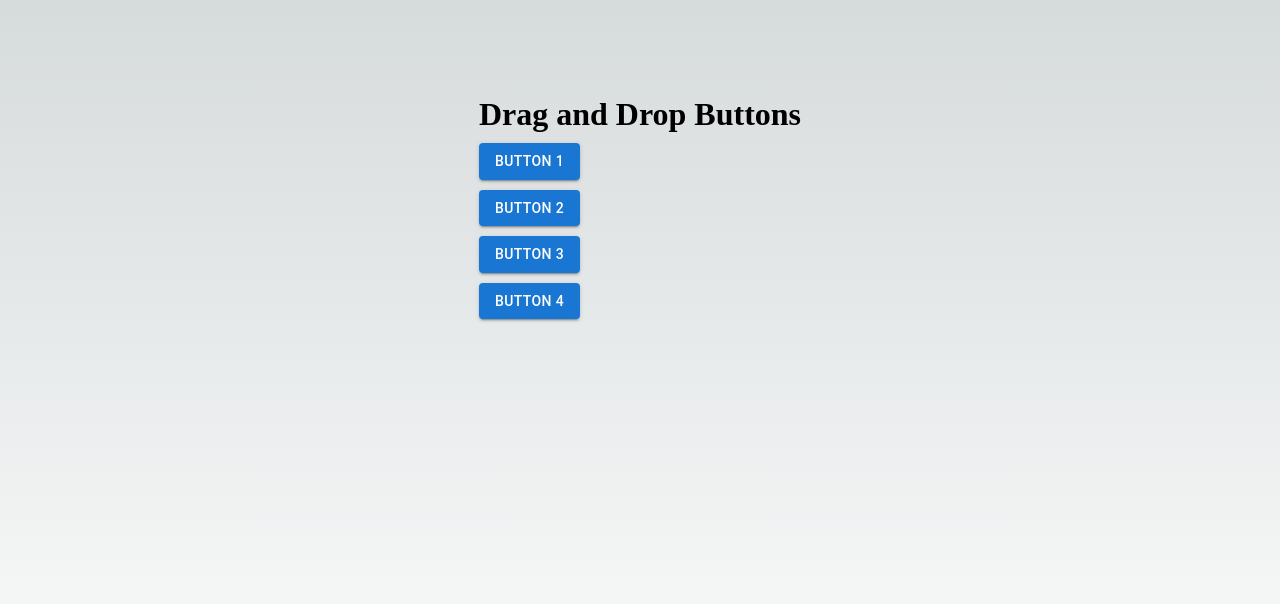
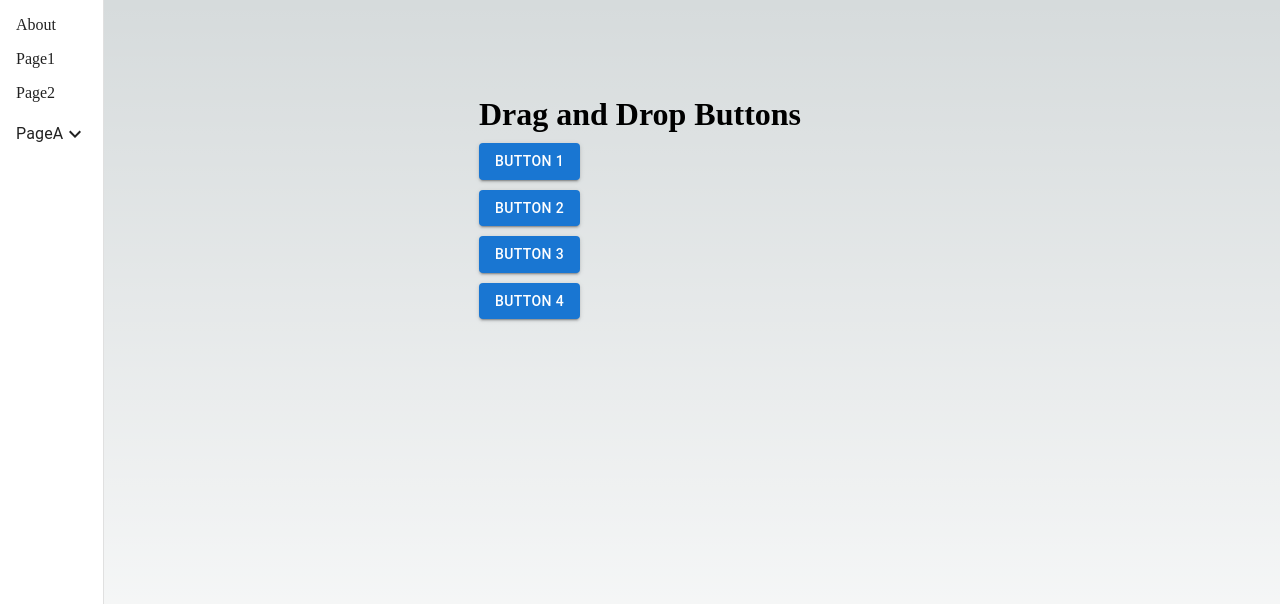
Before and after one commit to shichisan21/drag-test, a Next.js app: page / in a window 1280 px wide. Shown: the top 604 px of the page. Built offline with nearby package versions, Linux system fonts and the light colour scheme.

Commit message:
side menu

```diff
--- a/package.json
+++ b/package.json
@@ -11,6 +11,7 @@
   "dependencies": {
     "@emotion/react": "^11.10.6",
     "@emotion/styled": "^11.10.6",
+    "@mui/icons-material": "^5.11.16",
     "@mui/material": "^5.12.0",
     "@types/node": "18.15.11",
     "@types/react": "18.0.33",
@@ -22,6 +23,7 @@
     "react-dnd": "^16.0.1",
     "react-dnd-html5-backend": "^16.0.1",
     "react-dom": "18.2.0",
+    "react-router-dom": "^6.10.0",
     "typescript": "5.0.4"
   }
 }
--- /dev/null
+++ b/src/components/SideMenu.tsx
@@ -0,0 +1,39 @@
+import { useState } from "react";
+import Drawer from "@mui/material/Drawer";
+import List from "@mui/material/List";
+import ListItemButton from "@mui/material/ListItem";
+import ListItemText from "@mui/material/ListItemText";
+import Collapse from "@mui/material/Collapse";
+import ExpandLess from "@mui/icons-material/ExpandLess";
+import ExpandMore from "@mui/icons-material/ExpandMore";
+
+const SideMenu = () => {
+  const [open, setOpen] = useState(false);
+
+  const handleClick = () => {
+    setOpen(!open);
+  };
+
+  return (
+    <Drawer anchor='left' open={true} variant='persistent'>
+      <List>
+        <ListItemButton>About</ListItemButton>
+        <ListItemButton>Page1</ListItemButton>
+        <ListItemButton>Page2</ListItemButton>
+        <ListItemButton onClick={handleClick}>
+          <ListItemText primary='PageA' />
+          {open ? <ExpandLess /> : <ExpandMore />}
+        </ListItemButton>
+        <Collapse in={open} timeout='auto' unmountOnExit>
+          <List component='div' disablePadding>
+            <ListItemButton>
+              <ListItemText primary='PageB' />
+            </ListItemButton>
+          </List>
+        </Collapse>
+      </List>
+    </Drawer>
+  );
+};
+
+export default SideMenu;
--- a/src/pages/_app.tsx
+++ b/src/pages/_app.tsx
@@ -1,6 +1,6 @@
-import '@/styles/globals.css'
-import type { AppProps } from 'next/app'
+import "@/styles/globals.css";
+import type { AppProps } from "next/app";
 
 export default function App({ Component, pageProps }: AppProps) {
-  return <Component {...pageProps} />
+  return <Component {...pageProps} />;
 }
--- a/src/pages/index.tsx
+++ b/src/pages/index.tsx
@@ -3,21 +3,23 @@ import Image from "next/image";
 import { Inter } from "next/font/google";
 import styles from "@/styles/Home.module.css";
 import DragComponent from "@/components/DragComponent";
+import SideMenu from "@/components/SideMenu";
 
 const inter = Inter({ subsets: ["latin"] });
 
 export default function Home() {
   return (
-    <>
+    <div>
       <Head>
         <title>Create Next App</title>
         <meta name='description' content='Generated by create next app' />
         <meta name='viewport' content='width=device-width, initial-scale=1' />
         <link rel='icon' href='/favicon.ico' />
       </Head>
+      <SideMenu />
       <main className={styles.main}>
         <DragComponent />
       </main>
-    </>
+    </div>
   );
 }
```
Also changed, not shown: 1 other file (tests, documents, lock files or other folders).
